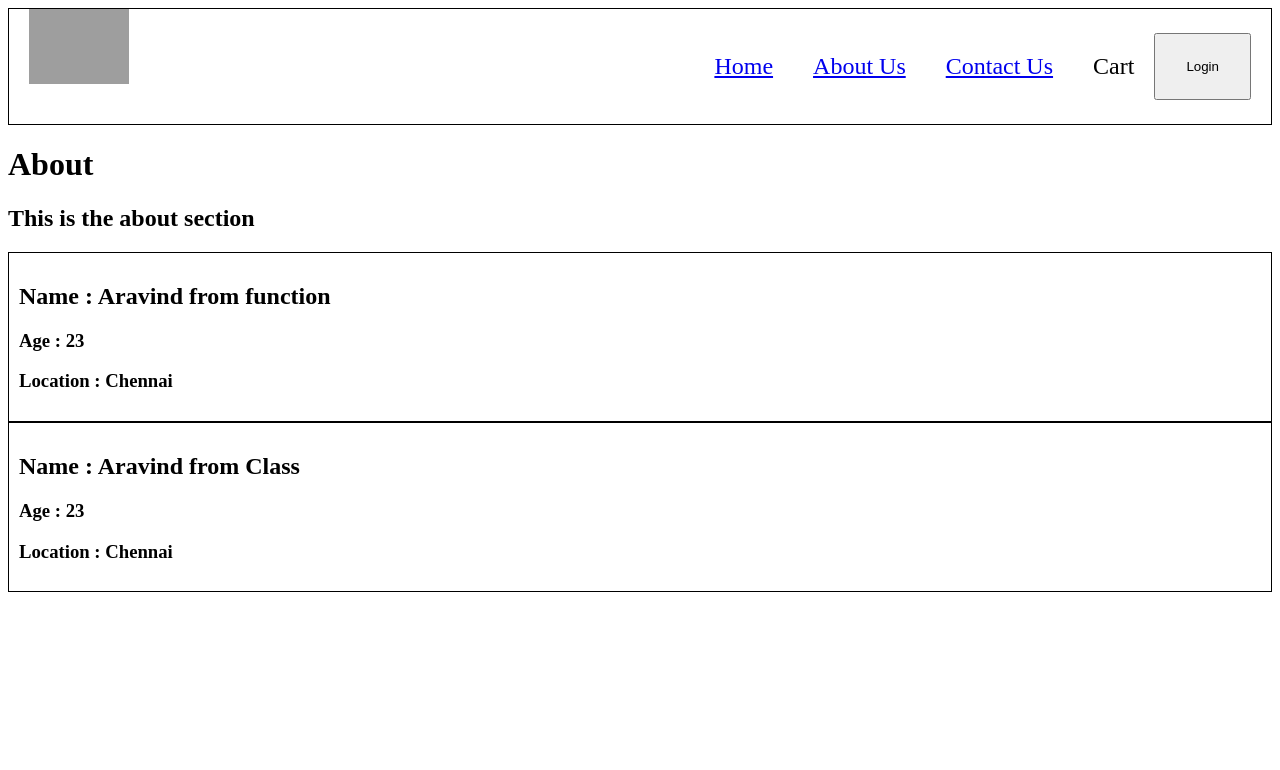
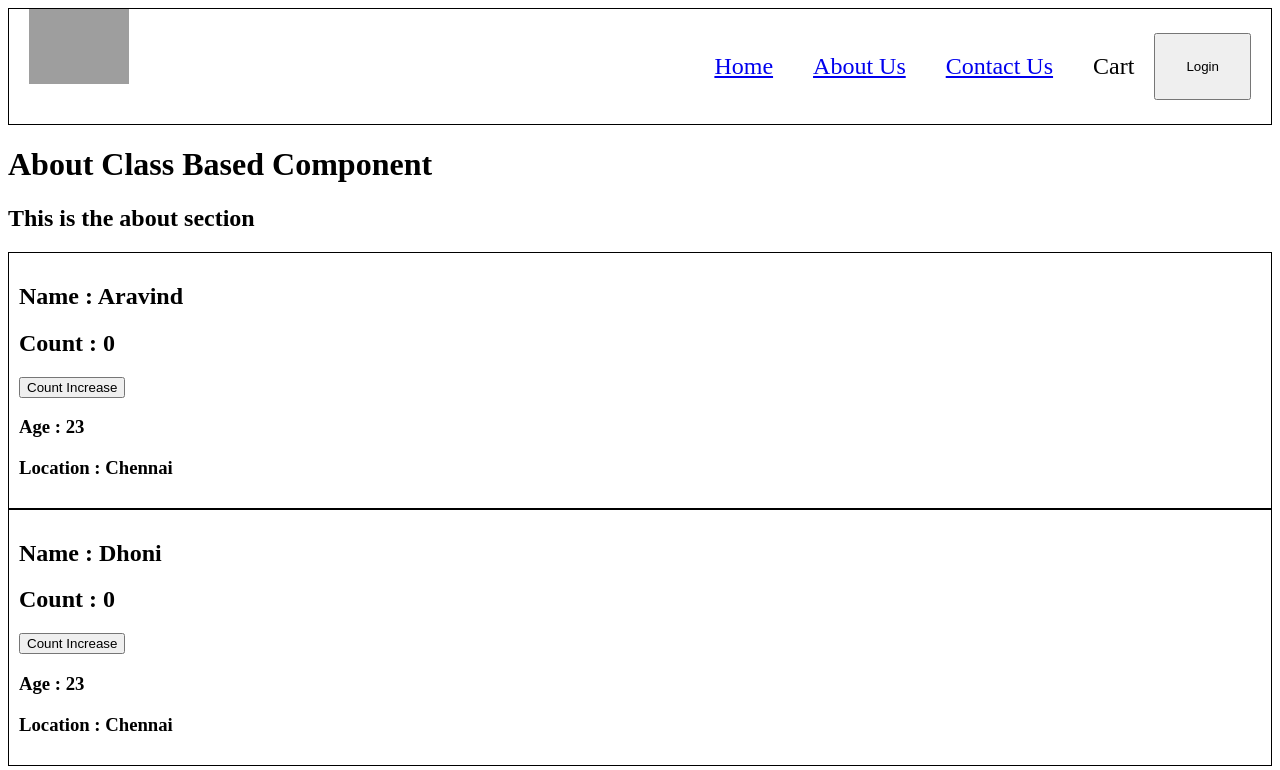
Before and after one commit to sportivearavind/namaste_react, a React (Vite) app: page /about in a window 1280 px wide. Shown: the top 770 px of the page. Built offline with nearby package versions, Linux system fonts and the light colour scheme; grey boxes are pictures that could not be loaded.

Commit message:
feat: Lifecycle of react based components

```diff
--- a/src/components/About.js
+++ b/src/components/About.js
@@ -1,15 +1,41 @@
 import User from "./User";
 import UserClass from "./UserClass";
+import React from "react";
 
-const About = () => {
-    return(
-        <div>
-            <h1>About</h1>
-            <h2>This is the about section</h2>
-            <User name={"Aravind from function"} />
-            <UserClass name={"Aravind from Class"} />
-        </div>
+//Class based Component
+class About extends React.Component {
+  constructor(props) {
+    super(props);
+    console.log("Parent Constructor");
+  }
+
+  componentDidMount() {
+    console.log("Parent ComponentDidMount Called");
+  }
+
+  render() {
+    console.log("Parent Render");
+    return (
+      <div>
+        <h1>About Class Based Component</h1>
+        <h2>This is the about section</h2>
+        <UserClass name={"Aravind"} />
+        <UserClass name={"Dhoni"} />
+      </div>
     );
+  }
 }
 
+//Function based Component
+// const About = () => {
+//     return(
+//         <div>
+//             <h1>About Function Based Component</h1>
+//             <h2>This is the about section</h2>
+//             <User name={"Aravind from function"} />
+//             <UserClass name={"Aravind from Class"} />
+//         </div>
+//     );
+// }
+
 export default About;
--- a/src/components/UserClass.js
+++ b/src/components/UserClass.js
@@ -6,11 +6,28 @@ class UserClass extends React.Component{
         super(props);
 
         console.log(props);
+        this.state = {
+            count : 0,
+        }
+        console.log(this.props.name + " Child Constructor");
     }
+
+    componentDidMount(){
+        console.log(this.props.name + " Child ComponentDidMount Called");
+    }
+
     render(){
+        const {count} = this.state;  // destructuring
+        console.log(this.props.name + " Child Render");
         return(
             <div className="user-card">
                 <h2>Name : {this.props.name}</h2>
+                <h2>Count : {count}</h2>
+                <button onClick={() => {
+                    this.setState({
+                        count: this.state.count+1,
+                    })
+                }}>Count Increase</button>
                 <h3>Age : 23</h3>
                 <h3>Location : Chennai</h3>
             </div>
```
